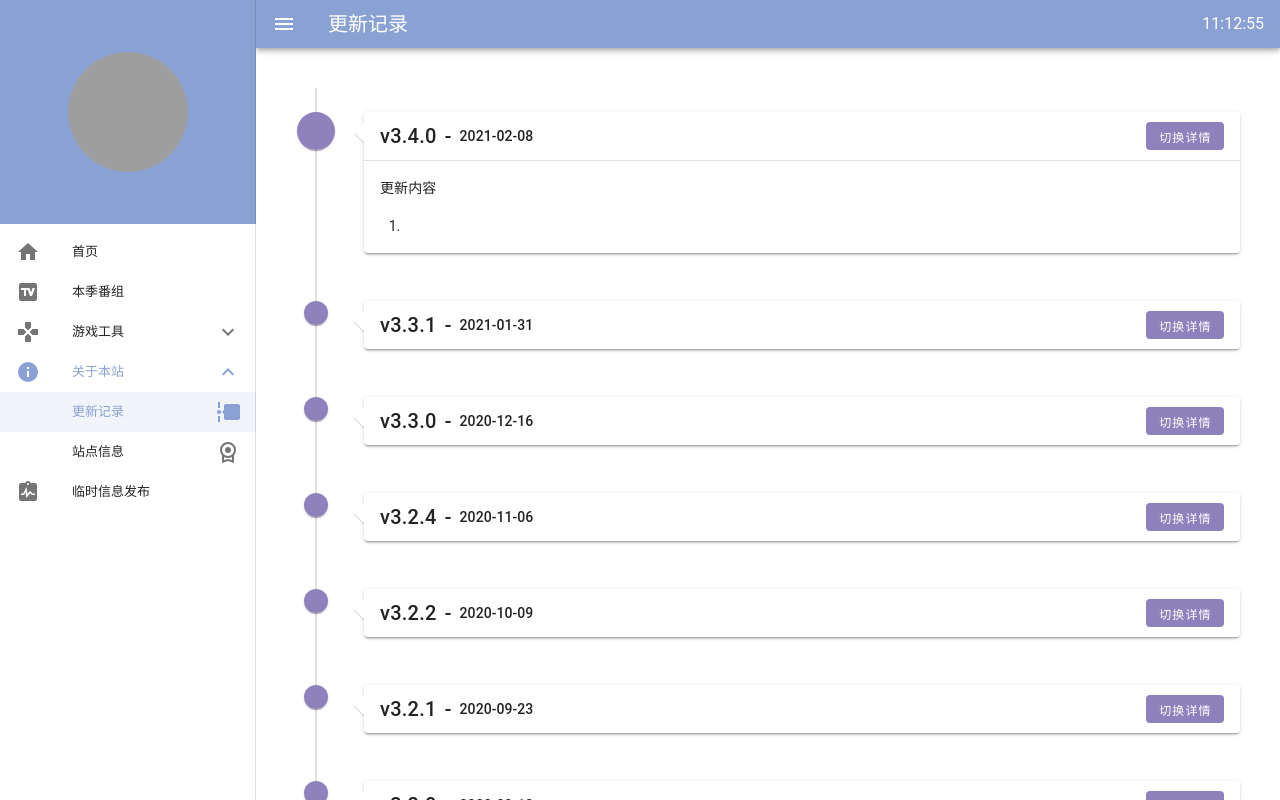
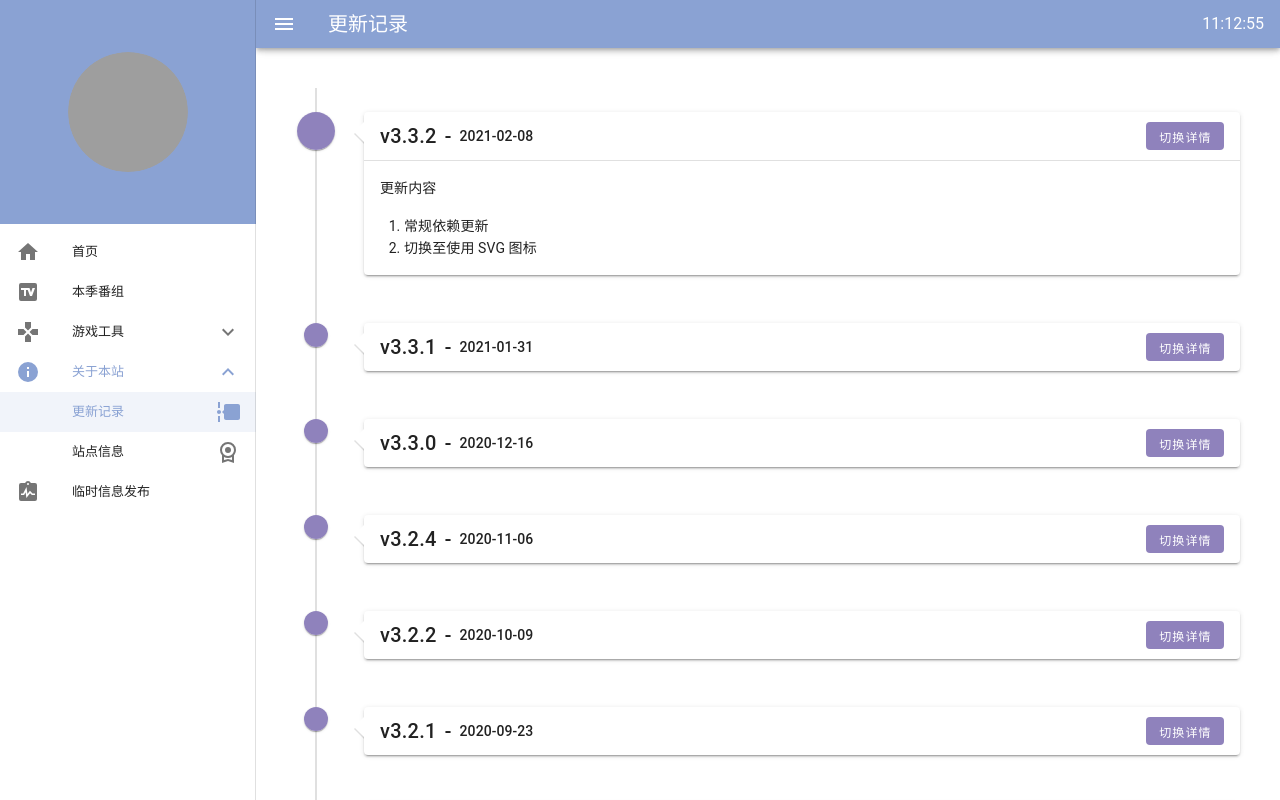
Before and after one commit to dsrkafuu/dsr-tools, a Vue app: page /about/changelog in a window 1280 px wide. Shown: the top 800 px of the page. Built offline with nearby package versions, Linux system fonts and the light colour scheme; grey boxes are pictures that could not be loaded.

Commit message:
release: v3.3.2

```diff
--- a/package.json
+++ b/package.json
@@ -1,6 +1,6 @@
 {
   "name": "dsr-tools-source",
-  "version": "3.3.1",
+  "version": "3.3.2",
   "private": true,
   "scripts": {
     "dev": "vue-cli-service serve",
--- a/src/assets/changelog.js
+++ b/src/assets/changelog.js
@@ -1,8 +1,8 @@
 export default [
   {
-    version: 'v3.4.0',
+    version: 'v3.3.2',
     date: '2021-02-08',
-    logs: [''],
+    logs: ['常规依赖更新', '切换至使用 SVG 图标'],
     active: true,
   },
   {
```
Also changed, not shown: 1 other file (tests, documents, lock files or other folders).
